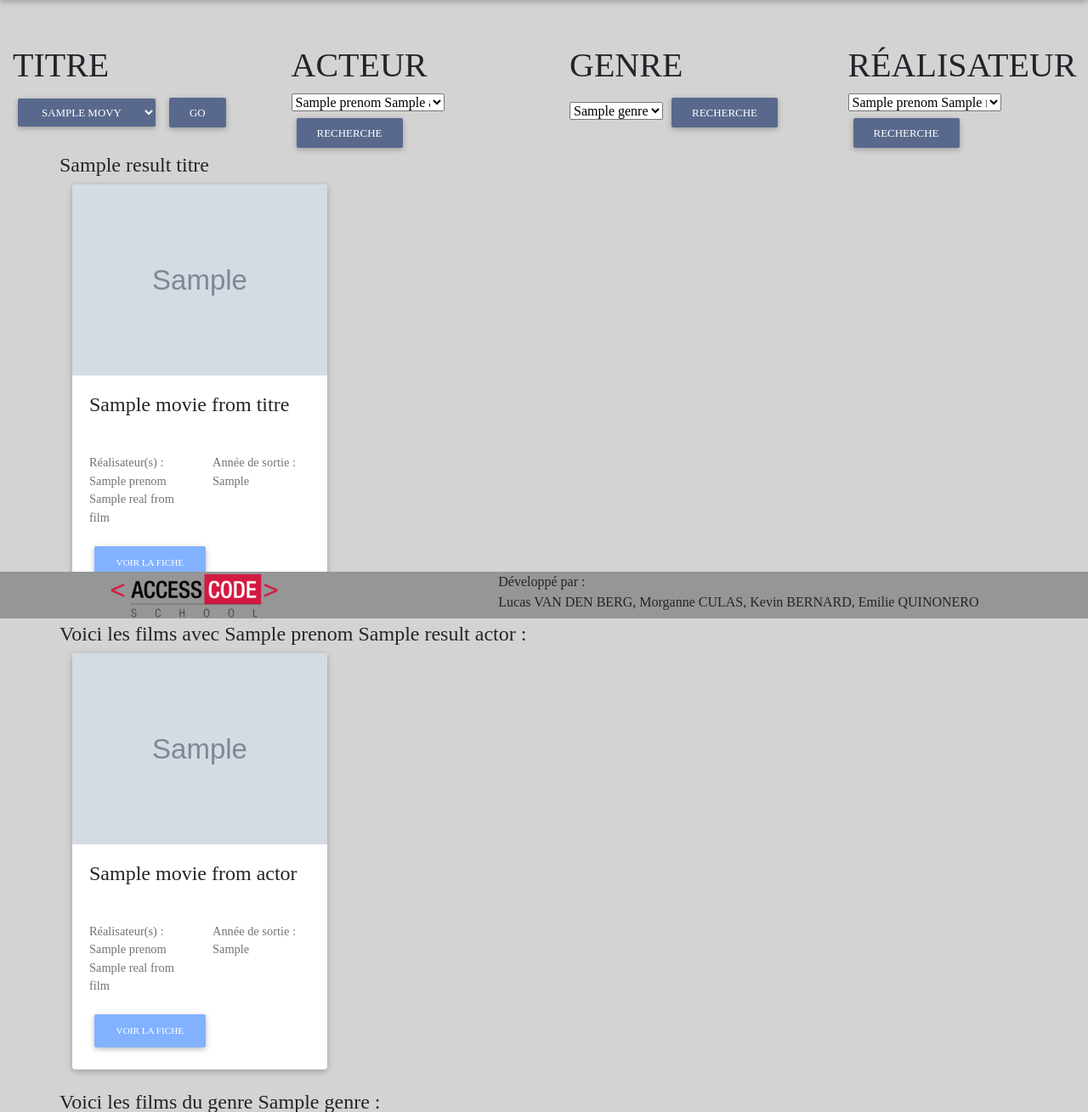
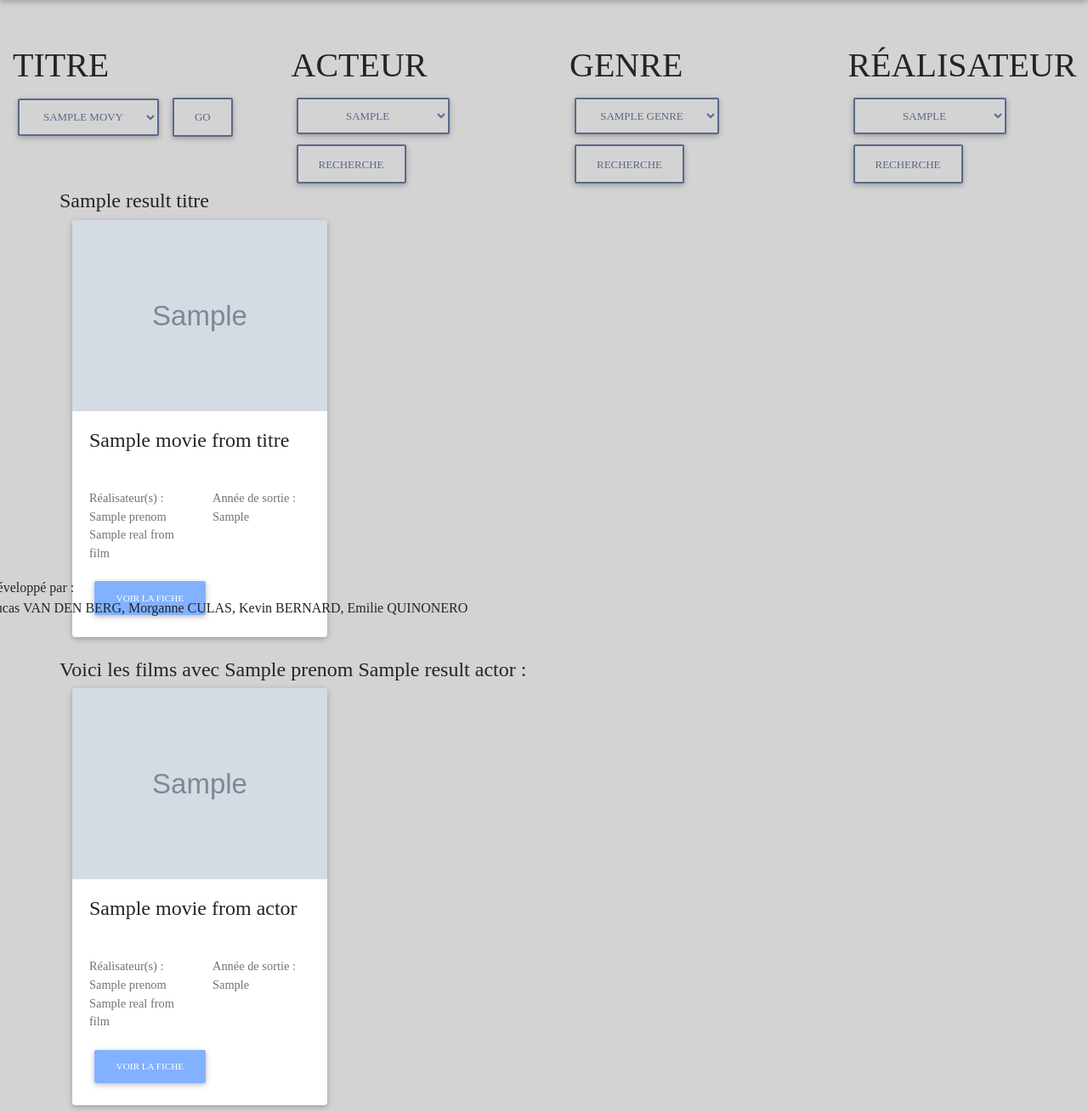
Before and after one commit to kvnbrnrd/Projet_Liste_de_films, a PHP site: the page made by Views/HomeView.php in a window 1280 px wide. Shown: the part 72-1381 px from the top of the page at 85% size. Run offline with PHP 8.4, Linux system fonts and the light colour scheme; the template is opened without the code that fills it: most values are stand-ins (such as "Sample title", 1, 10 or a date in 2020); grey boxes marked "Sample" are stand-in pictures; some libraries are stand-ins or nearby versions; some web fonts are replaced.

Commit message:
poqpodkd

```diff
--- a/Views/HomeView.php
+++ b/Views/HomeView.php
@@ -38,7 +38,7 @@
 </div> -->
 <!--/Dropdown ins-->
 <header>
-<nav class="navbar navbar-inverse bg-inverse fixed-top text-center">
+<nav class="navbar navbar-expand-lg fixed-top text-center">
       <h1 class="col-lg-12">CANCOILLOTTE GAUMONT</h1>
 </nav>
 </header>
@@ -52,14 +52,14 @@
 <form class="dropdown" id="formbytitre" action="" method="GET">
 
 <!--Menu-->
-  <select class=" btn btn-mdb-color dropdown-toggle" name="whichtitre" id="dropdownMenu1" data-toggle="dropdown" aria-haspopup="true" aria-expanded="false">
+  <select class=" btn btn-outline-mdb-color dropdown-toggle" name="whichtitre" id="dropdownMenu1" data-toggle="dropdown" aria-haspopup="true" aria-expanded="false">
     <div class="dropdown-menu dropdown-mdb-color">
         <?php foreach($all_movies as $key=>$value) : ?>
             <option class="dropdown-item" value="<?=$key['films'].$value['id_film']?>"><?=$key['films'].$value['titre']?></option>
         <?php endforeach; ?>
     </div>
   </select>
-  <button class="btn btn-mdb-color">GO</button>
+  <button class="btn btn-outline-mdb-color waves-effect">GO</button>
 </form>
 </div>
 </div> <!-- /.col-lg-4 -->
@@ -90,12 +90,12 @@
     <div class="container second">
         <h1 id="titrecardbyactor">acteur</h1>
         <form id="formbyactor" action="" method="GET">
-            <select name="whichactor" id="selectactor">
+            <select class="btn btn-outline-mdb-color dropdown-toggle" name="whichactor" id="selectactor">
                 <?php foreach($all_actors as $key=>$value) : ?>
                    <option value="<?=$value['id_acteur']?>"><?=$value['prenom']?> <?=$value['nom']?></option>
                 <?php endforeach; ?>
             </select>
-            <button class="btn btn-mdb-color">recherche</button>
+            <button class="btn btn-outline-mdb-color waves-effect">recherche</button>
         </form>
     </div>
     </div><!-- /.col-lg-4 -->
@@ -106,12 +106,12 @@
     <div class="container third">
         <h1 id="titrecardbygenre">genre</h1>
         <form id="formbygenre" action="" method="GET">
-            <select name="whichgenre" id="selectgenre">
+            <select class="btn btn-outline-mdb-color dropdown-toggle" name="whichgenre" id="selectgenre">
                 <?php foreach($all_genres as $key=>$value) : ?>
                    <option value="<?=$value['id_genre']?>"><?=$value['genre']?></option>
                 <?php endforeach; ?>
             </select>
-            <button class="btn btn-mdb-color">recherche</button>
+            <button class="btn btn-outline-mdb-color waves-effect">recherche</button>
         </form>
     </div>
     </div><!-- /.col-lg-4 -->
@@ -122,12 +122,12 @@
     <div class="container last">
         <h1 id="titrecardbyrealisateur">réalisateur</h1>
         <form id="formbyrealisateur" action="" method="GET">
-            <select name="whichrealisateur" id="selectrealisateur">
+            <select class="btn btn-outline-mdb-color dropdown-toggle" name="whichrealisateur" id="selectrealisateur">
                 <?php foreach($all_realisateurs as $key=>$value) : ?>
                    <option value="<?=$value['id_realisateur']?>"><?=$value['prenom']?> <?=$value['nom']?></option>
                 <?php endforeach; ?>
             </select>
-            <button class="btn btn-mdb-color">recherche</button>
+            <button class="btn btn-outline-mdb-color waves-effect">recherche</button>
         </form>
     </div>
     </div>
@@ -335,13 +335,10 @@
     </div>
 <!-- ferme le container -->
 </div>
+<div class="pres">Développé par :<br>
+        Lucas VAN DEN BERG, Morganne CULAS, Kevin BERNARD, Emilie QUINONERO
+        </div>
 
-    <footer class="d-flex justify-content-around fixed-bottom">
-            <img src="imagesprojet/logoACS.png" alt="">
-            <span>Développé par :<br>
-            Lucas VAN DEN BERG, Morganne CULAS, Kevin BERNARD, Emilie QUINONERO
-            </span>
-    </footer>
 
 <!-- JQuery -->
 <script type="text/javascript" src="https://cdnjs.cloudflare.com/ajax/libs/jquery/3.3.1/jquery.min.js"></script>
--- a/style.css
+++ b/style.css
@@ -74,15 +74,21 @@ h1 {
 {
     background-color : rgb(150, 150, 150);
 }
-footer
-{
-    background-color: rgb(150, 150, 150);
-}
+
 .card-deck
 {
     padding-bottom: 100px;
 }
-
+.acs
+{
+    height : 55px;
+    width : 201px;
+}
+.pres
+{
+    position: static;
+    bottom : 0;
+}
 
 @media (min-width: 768px){
     .syno{
@@ -95,4 +101,9 @@ footer
     .img_film img{
     margin-right:40px;
 }
+.pres
+{
+    position: absolute;
+    bottom : 0;
 }
+}
```
Also changed, not shown: Views/FilmView.php (+2 -5 lines).
